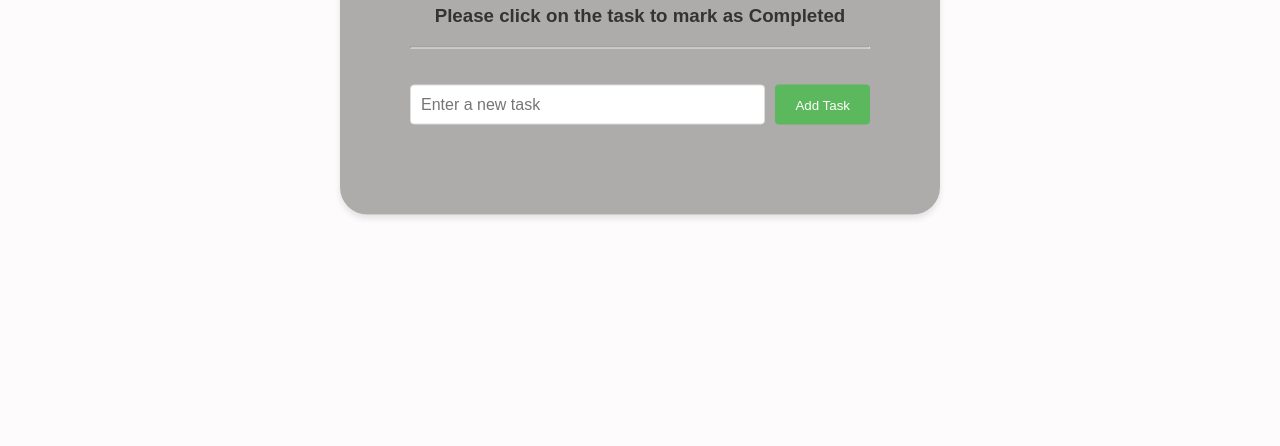
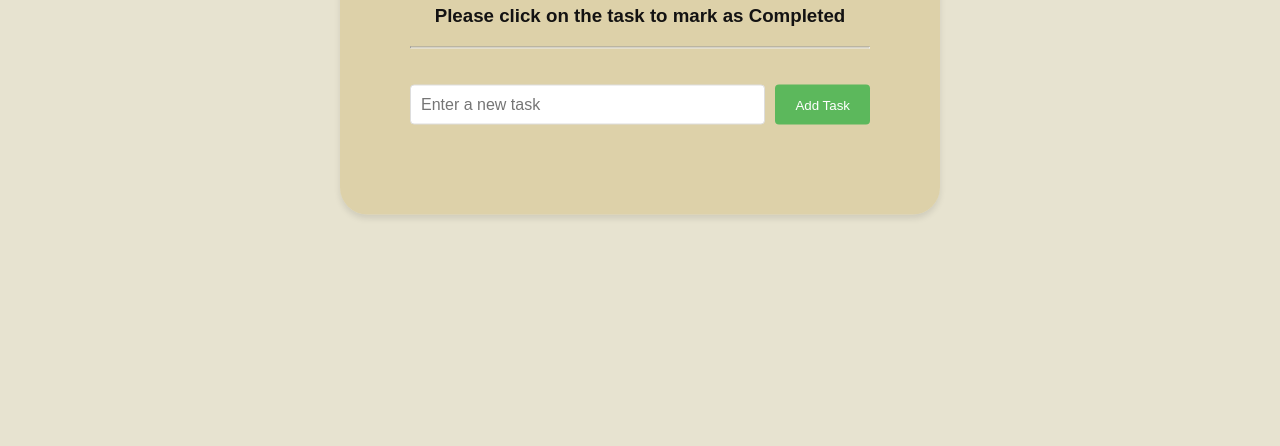
Before and after one commit to Tumisang9x/todo-app, a website: page public/index.html in a window 1280 px wide. Shown: the part 354-800 px from the top of the page. Drawn offline with Linux system fonts and the light colour scheme.

Commit message:
updated stylesheet

```diff
--- a/public/style.css
+++ b/public/style.css
@@ -8,16 +8,20 @@
 /* Apply a solid background color to the body and space for header */
 body {
   font-family: Arial, sans-serif;
-  color: #333;
+  color: #131212;
   display: flex;
   flex-direction: column; /* Stack elements vertically */
   height: 100vh;  /* Full viewport height */
   background-color: #fdfbfb; /* Light gray background */
+  background-image: url('/images/pic.webp');
+  background-size: 100%; /* Ensure the background image covers the entire container */
+
+
 }
 
 /* Header styling */
 header {
-  background-image: url('images/to-do.jpg');
+
   background-size: cover; /* Ensures the image covers the entire header area */
   background-position: center center; /* Ensures the image is centered both vertically and horizontally */
   background-repeat: no-repeat; /* Prevents the image from repeating */
@@ -42,7 +46,7 @@ header h1 {
 .container {
   max-width: 600px;
   width: 100%;
-  background-color: rgba(156, 152, 152, 0.8); /* Semi-transparent white background */
+  background-color: rgba(219, 205, 160, 0.8); /* Semi-transparent white background */
   padding: 70px;
   border-radius: 27px;
   box-shadow: 0 4px 6px rgba(0, 0, 0, 0.1);
```
